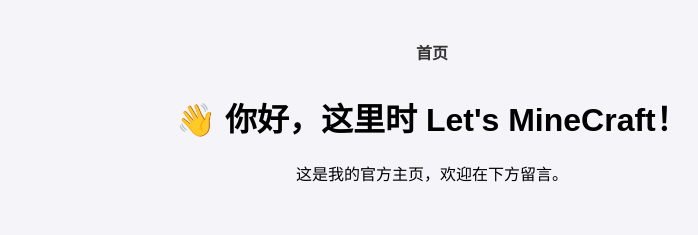
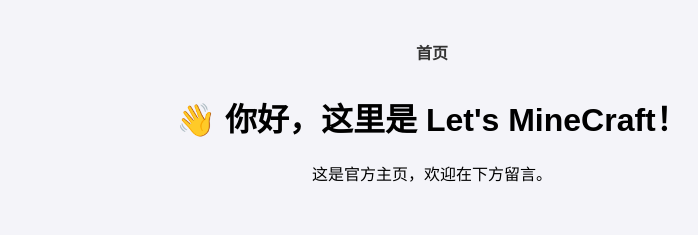
Before and after one commit to LetsMineCraft/LetsMineCraft.github.io, a plain HTML site: page index.html in a window 1280 px wide. Shown: the top 235 px of the page, without its empty margins (208-906 px from the left). Drawn offline with Linux system fonts and the light colour scheme.

Commit message:
Fix typos in header and paragraph text

```diff
--- a/index.html
+++ b/index.html
@@ -64,8 +64,8 @@
     </nav>
 
     <div class="content">
-        <h1>👋 你好，这里时 Let's MineCraft！</h1>
-        <p>这是我的官方主页，欢迎在下方留言。</p>
+        <h1>👋 你好，这里是 Let's MineCraft！</h1>
+        <p>这是官方主页，欢迎在下方留言。</p>
     </div>
 
     <!-- 评论区 -->
```
